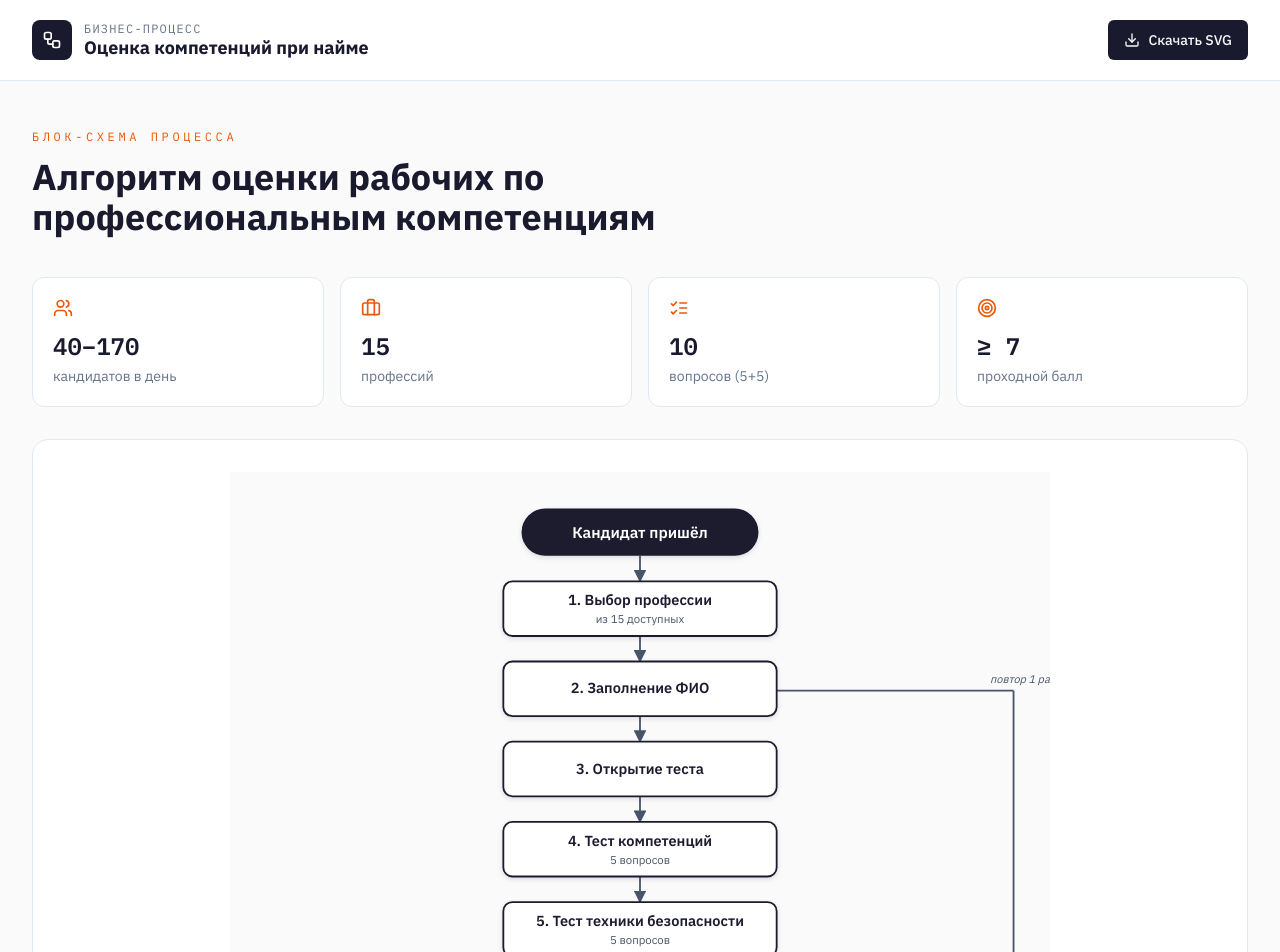
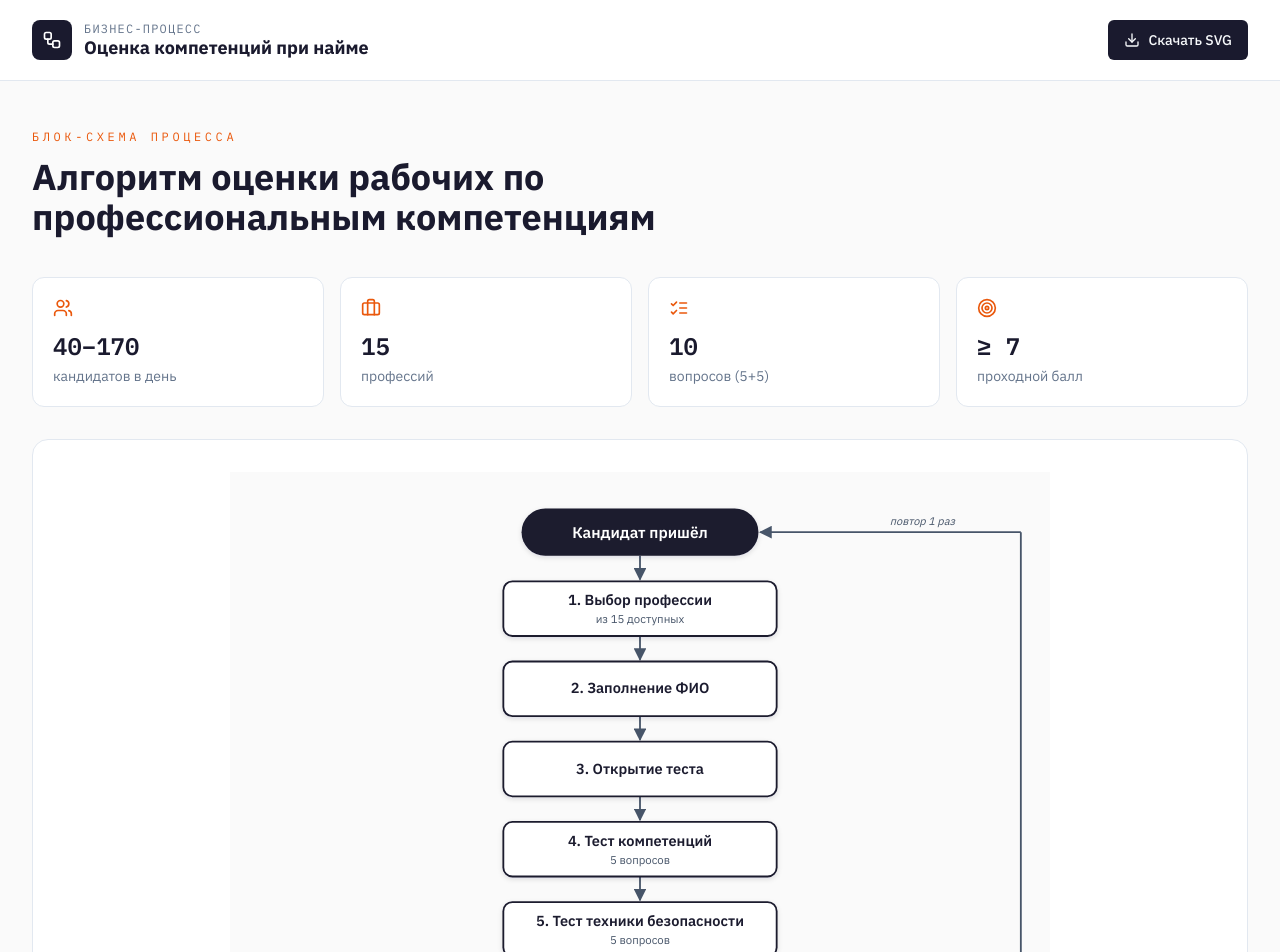
Before and after one commit to pr-poehali-dev/competency-assessment-system, a React (Vite) app: page / in a window 1280 px wide. Shown: the top 952 px of the page. Built offline with nearby package versions, Linux system fonts and the light colour scheme.

Commit message:
Исправить блок-схему и стрелку повтора

```diff
--- a/src/components/FlowchartSVG.tsx
+++ b/src/components/FlowchartSVG.tsx
@@ -36,27 +36,30 @@ const FlowchartSVG = forwardRef<SVGSVGElement>((_, ref) => {
 
       {/* lines first */}
       <g stroke={C.line} strokeWidth="2" fill="none">
-        <line x1="450" y1="92" x2="450" y2="120" markerEnd="url(#arrow)" />
-        <line x1="450" y1="180" x2="450" y2="208" markerEnd="url(#arrow)" />
-        <line x1="450" y1="268" x2="450" y2="296" markerEnd="url(#arrow)" />
-        <line x1="450" y1="356" x2="450" y2="384" markerEnd="url(#arrow)" />
-        <line x1="450" y1="444" x2="450" y2="472" markerEnd="url(#arrow)" />
-        <line x1="450" y1="532" x2="450" y2="560" markerEnd="url(#arrow)" />
-        <line x1="450" y1="660" x2="450" y2="700" markerEnd="url(#arrow)" />
+        <line x1="450" y1="92" x2="450" y2="118" markerEnd="url(#arrow)" />
+        <line x1="450" y1="180" x2="450" y2="206" markerEnd="url(#arrow)" />
+        <line x1="450" y1="268" x2="450" y2="294" markerEnd="url(#arrow)" />
+        <line x1="450" y1="356" x2="450" y2="382" markerEnd="url(#arrow)" />
+        <line x1="450" y1="444" x2="450" y2="470" markerEnd="url(#arrow)" />
+        <line x1="450" y1="532" x2="450" y2="558" markerEnd="url(#arrow)" />
+        {/* подсчёт -> ромб решения */}
+        <line x1="450" y1="620" x2="450" y2="626" markerEnd="url(#arrow)" />
+        {/* ДА: ромб -> прошёл */}
+        <line x1="450" y1="718" x2="450" y2="740" markerEnd="url(#arrow)" />
         {/* pass branch down to оформление */}
-        <line x1="450" y1="788" x2="450" y2="900" markerEnd="url(#arrow)" />
-        <line x1="450" y1="988" x2="450" y2="1016" markerEnd="url(#arrow)" />
-        {/* fail branch right */}
-        <line x1="640" y1="610" x2="730" y2="610" />
-        <line x1="730" y1="610" x2="730" y2="700" markerEnd="url(#arrow)" />
-        {/* attempt decision */}
-        <line x1="730" y1="788" x2="730" y2="830" markerEnd="url(#arrow)" />
-        {/* retry yes -> back to test */}
-        <line x1="820" y1="745" x2="860" y2="745" />
-        <line x1="860" y1="745" x2="860" y2="240" />
-        <line x1="860" y1="240" x2="560" y2="240" markerEnd="url(#arrow)" />
-        {/* blacklist no */}
-        <line x1="730" y1="918" x2="730" y2="946" markerEnd="url(#arrow)" />
+        <line x1="450" y1="798" x2="450" y2="898" markerEnd="url(#arrow)" />
+        <line x1="450" y1="988" x2="450" y2="1014" markerEnd="url(#arrow)" />
+        {/* НЕТ: ромб -> не прошёл (вправо) */}
+        <line x1="554" y1="670" x2="730" y2="670" />
+        <line x1="730" y1="670" x2="730" y2="740" markerEnd="url(#arrow)" />
+        {/* не прошёл -> попытка №1 */}
+        <line x1="730" y1="798" x2="730" y2="858" markerEnd="url(#arrow)" />
+        {/* retry ДА -> обратно к "Кандидат пришёл" */}
+        <line x1="822" y1="880" x2="868" y2="880" />
+        <line x1="868" y1="880" x2="868" y2="66" />
+        <line x1="868" y1="66" x2="582" y2="66" markerEnd="url(#arrow)" />
+        {/* blacklist НЕТ */}
+        <line x1="730" y1="926" x2="730" y2="954" markerEnd="url(#arrow)" />
       </g>
 
       {/* 1 START */}
@@ -79,41 +82,41 @@ const FlowchartSVG = forwardRef<SVGSVGElement>((_, ref) => {
       <Box x={300} y={560} w={300} label="6. Подсчёт результатов" sub="из 10 ответов" />
 
       {/* DECISION 7+ */}
-      <Decision x={450} y={610} label="Верных ≥ 7?" />
+      <Decision x={450} y={670} label="Верных ≥ 7?" />
 
       {/* labels yes/no */}
-      <text x="430" y="685" textAnchor="end" fill={C.pass} fontSize="14" fontWeight="600">ДА</text>
-      <text x="668" y="600" textAnchor="middle" fill={C.fail} fontSize="14" fontWeight="600">НЕТ</text>
+      <text x="462" y="734" textAnchor="start" fill={C.pass} fontSize="13" fontWeight="600">ДА</text>
+      <text x="620" y="662" textAnchor="middle" fill={C.fail} fontSize="13" fontWeight="600">НЕТ</text>
 
       {/* PASS node */}
       <g filter="url(#shadow)">
-        <rect x="320" y="700" width="260" height="56" rx="10" fill={C.pass} />
+        <rect x="320" y="740" width="260" height="58" rx="10" fill={C.pass} />
       </g>
-      <text x="450" y="725" textAnchor="middle" fill="#fff" fontSize="16" fontWeight="600">Кандидат прошёл</text>
-      <text x="450" y="744" textAnchor="middle" fill="#fff" fontSize="12" opacity="0.85">следующий этап оформления</text>
+      <text x="450" y="766" textAnchor="middle" fill="#fff" fontSize="16" fontWeight="600">Кандидат прошёл</text>
+      <text x="450" y="785" textAnchor="middle" fill="#fff" fontSize="12" opacity="0.85">следующий этап оформления</text>
 
       {/* FAIL node */}
       <g filter="url(#shadow)">
-        <rect x="610" y="700" width="240" height="56" rx="10" fill="#fef2f2" stroke={C.fail} strokeWidth="2" />
+        <rect x="610" y="740" width="240" height="58" rx="10" fill="#fef2f2" stroke={C.fail} strokeWidth="2" />
       </g>
-      <text x="730" y="725" textAnchor="middle" fill={C.fail} fontSize="15" fontWeight="600">Кандидат не прошёл</text>
-      <text x="730" y="744" textAnchor="middle" fill={C.fail} fontSize="12">верных &lt; 7</text>
+      <text x="730" y="766" textAnchor="middle" fill={C.fail} fontSize="15" fontWeight="600">Кандидат не прошёл</text>
+      <text x="730" y="785" textAnchor="middle" fill={C.fail} fontSize="12">верных &lt; 7</text>
 
       {/* DECISION попытка */}
-      <Decision x={730} y={830} label="Попытка №1?" small />
-      <text x={815} y={822} textAnchor="middle" fill={C.pass} fontSize="13" fontWeight="600">ДА</text>
-      <text x={710} y={935} textAnchor="end" fill={C.fail} fontSize="13" fontWeight="600">НЕТ</text>
-      <text x={870} y={232} textAnchor="middle" fill={C.line} fontSize="12" fontStyle="italic">повтор 1 раз</text>
+      <Decision x={730} y={880} label="Попытка №1?" small />
+      <text x={822} y={870} textAnchor="middle" fill={C.pass} fontSize="13" fontWeight="600">ДА</text>
+      <text x={710} y={944} textAnchor="end" fill={C.fail} fontSize="13" fontWeight="600">НЕТ</text>
+      <text x={760} y={58} textAnchor="middle" fill={C.line} fontSize="12" fontStyle="italic">повтор 1 раз</text>
 
       {/* BLACKLIST */}
       <g filter="url(#shadow)">
-        <rect x="610" y="946" width="240" height="56" rx="10" fill={C.fail} />
+        <rect x="610" y="954" width="240" height="58" rx="10" fill={C.fail} />
       </g>
-      <text x="730" y="971" textAnchor="middle" fill="#fff" fontSize="15" fontWeight="600">Чёрный список</text>
-      <text x="730" y="990" textAnchor="middle" fill="#fff" fontSize="12" opacity="0.85">отказ в приёме</text>
+      <text x="730" y="980" textAnchor="middle" fill="#fff" fontSize="15" fontWeight="600">Чёрный список</text>
+      <text x="730" y="999" textAnchor="middle" fill="#fff" fontSize="12" opacity="0.85">отказ в приёме</text>
 
       {/* 7. Оформление */}
-      <Box x={300} y={900} w={300} label="7. Оформление на работу" sub="результаты → в личное дело" h={88} />
+      <Box x={300} y={898} w={300} label="7. Оформление на работу" sub="результаты → в личное дело" h={90} />
 
       {/* connector оформление -> ведомость */}
       {/* 8. Ведомость (document shape) */}
@@ -166,8 +169,8 @@ function Box({ x, y, w, label, sub, h = 60 }: { x: number; y: number; w: number;
 }
 
 function Decision({ x, y, label, small }: { x: number; y: number; label: string; small?: boolean }) {
-  const w = small ? 90 : 100;
-  const h = small ? 58 : 64;
+  const w = small ? 92 : 104;
+  const h = small ? 46 : 48;
   return (
     <g filter="url(#shadow)">
       <polygon
```
